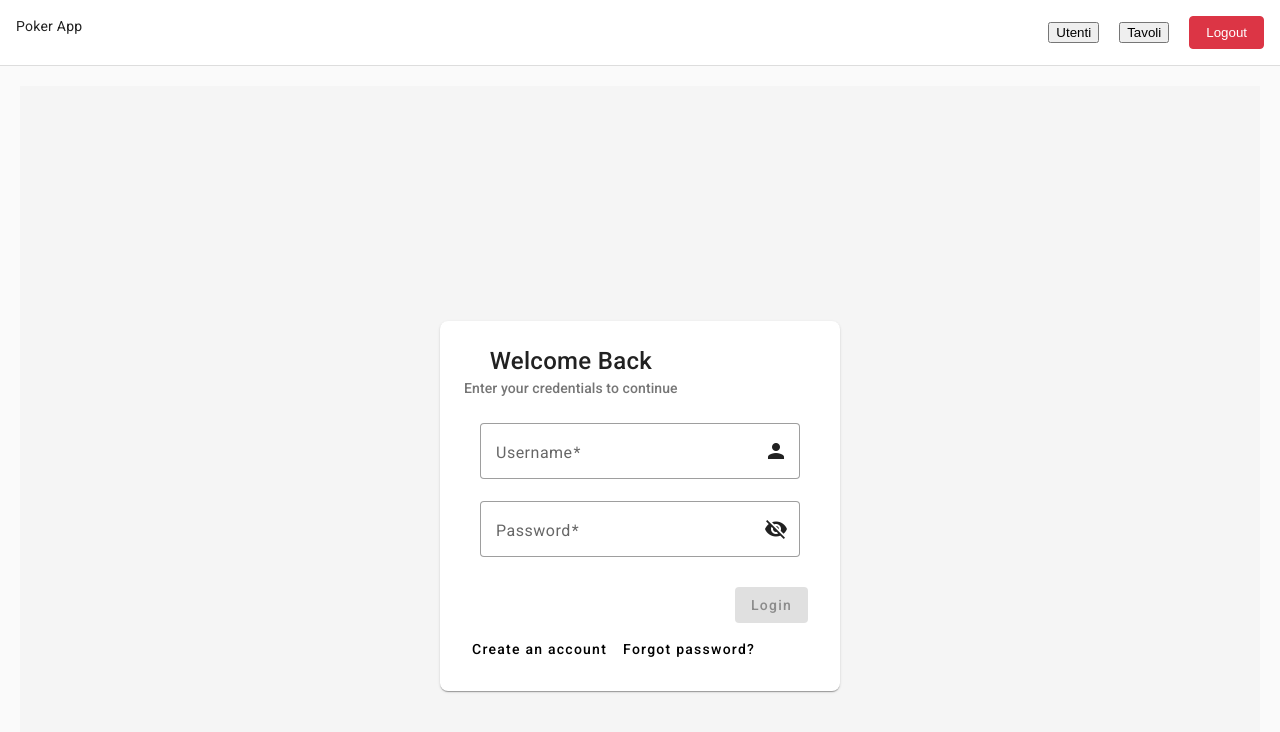
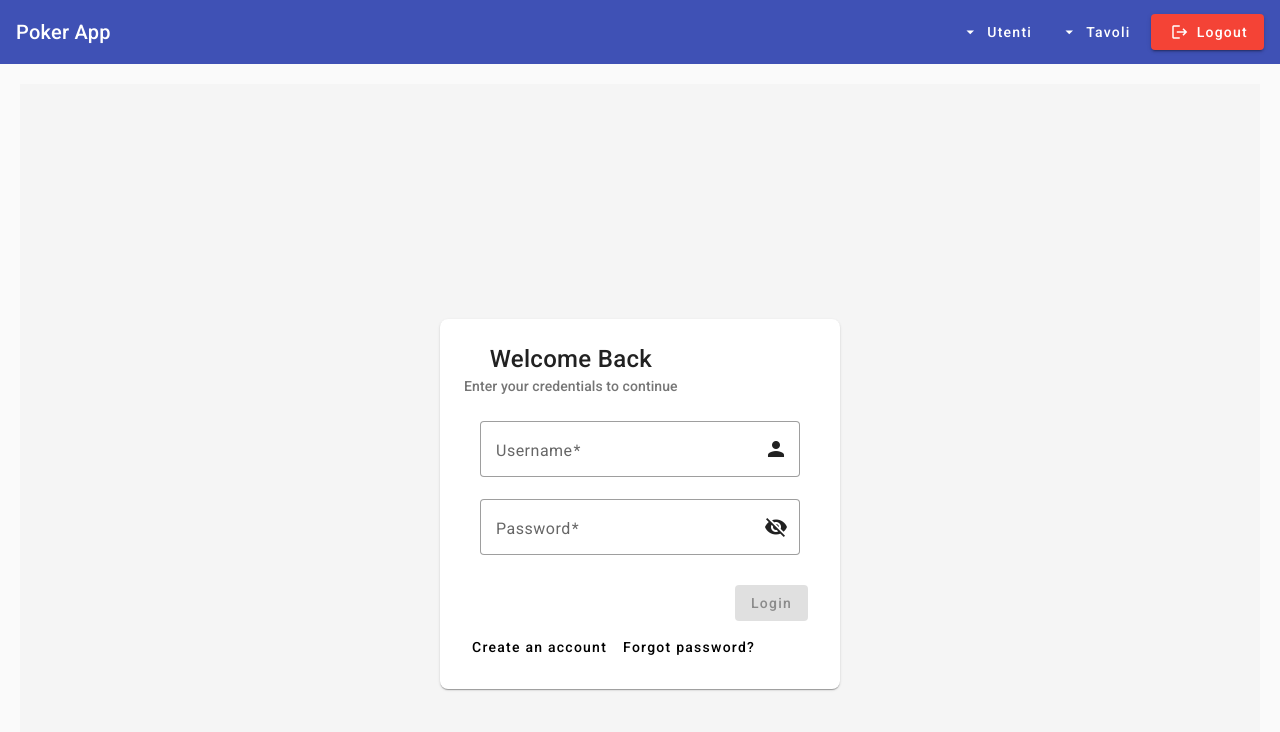
Before and after one commit to KloverDust/angular_workspace, an Angular app in the folder pokerfront/: page /login in a window 1280 px wide. Shown: the top 732 px of the page. Built offline with nearby package versions, Linux system fonts and the light colour scheme; sample sign-in values are in the browser's storage.

Commit message:
Fixed the navbar for angular material

```diff
--- a/pokerfront/src/app/components/navbar/navbar.component.html
+++ b/pokerfront/src/app/components/navbar/navbar.component.html
@@ -1,31 +1,56 @@
-<nav class="navbar">
-  <span class="brand">Poker App</span>
+<mat-toolbar color="primary">
+  <span>Poker App</span>
+  <span class="toolbar-spacer"></span>
 
-  <div class="nav-items">
-    <div class="nav-item" *ngIf="isLoggedIn()">
-      <button (click)="toggleDropdown('utenti')">Utenti</button>
-      <div class="dropdown" *ngIf="activeDropdown === 'utenti'">
-        <a [routerLink]="['/utenti']" (click)="closeDropdown()">Lista Utenti</a>
-        <a [routerLink]="['/utenti/nuovo']" (click)="closeDropdown()">Nuovo Utente</a>
-      </div>
-    </div>
+  <ng-container *ngIf="isLoggedIn()">
+    <!-- Users Menu -->
+    <button mat-button [matMenuTriggerFor]="utentiMenu">
+      Utenti
+      <mat-icon>arrow_drop_down</mat-icon>
+    </button>
+    <mat-menu #utentiMenu="matMenu">
+      <button mat-menu-item [routerLink]="['/utenti']">
+        <mat-icon>people</mat-icon>
+        <span>Lista Utenti</span>
+      </button>
+      <button mat-menu-item [routerLink]="['/utenti/nuovo']">
+        <mat-icon>person_add</mat-icon>
+        <span>Nuovo Utente</span>
+      </button>
+    </mat-menu>
 
-    <div class="nav-item" *ngIf="isLoggedIn()">
-      <button (click)="toggleDropdown('tavoli')">Tavoli</button>
-      <div class="dropdown" *ngIf="activeDropdown === 'tavoli'">
-        <a [routerLink]="['/tavoli']" (click)="closeDropdown()">Lista Tavoli</a>
-        <a [routerLink]="['/tavoli/nuovo']" (click)="closeDropdown()">Nuovo Tavolo</a>
-      </div>
-    </div>
+    <!-- Tables Menu -->
+    <button mat-button [matMenuTriggerFor]="tavoliMenu">
+      Tavoli
+      <mat-icon>arrow_drop_down</mat-icon>
+    </button>
+    <mat-menu #tavoliMenu="matMenu">
+      <button mat-menu-item [routerLink]="['/tavoli']">
+        <mat-icon>table_chart</mat-icon>
+        <span>Lista Tavoli</span>
+      </button>
+      <button mat-menu-item [routerLink]="['/tavoli/nuovo']">
+        <mat-icon>add_box</mat-icon>
+        <span>Nuovo Tavolo</span>
+      </button>
+    </mat-menu>
+  </ng-container>
 
-    <div class="auth-buttons">
-      <ng-container *ngIf="!isLoggedIn(); else loggedInButtons">
-        <button class="login-btn" (click)="login()">Accedi</button>
-        <button class="register-btn" (click)="register()">Registrati</button>
-      </ng-container>
-      <ng-template #loggedInButtons>
-        <button class="logout-btn" (click)="logout()">Logout</button>
-      </ng-template>
-    </div>
-  </div>
-</nav>
+  <!-- Auth Buttons -->
+  <ng-container *ngIf="!isLoggedIn(); else loggedInButtons">
+    <button mat-raised-button color="accent" (click)="login()" class="auth-button">
+      <mat-icon>login</mat-icon>
+      Accedi
+    </button>
+    <button mat-raised-button color="accent" (click)="register()" class="auth-button">
+      <mat-icon>person_add</mat-icon>
+      Registrati
+    </button>
+  </ng-container>
+  <ng-template #loggedInButtons>
+    <button mat-raised-button color="warn" (click)="logout()" class="auth-button">
+      <mat-icon>logout</mat-icon>
+      Logout
+    </button>
+  </ng-template>
+</mat-toolbar>
--- a/pokerfront/src/app/components/navbar/navbar.component.scss
+++ b/pokerfront/src/app/components/navbar/navbar.component.scss
@@ -76,3 +76,21 @@
     }
   }
 }
+
+.toolbar-spacer {
+  flex: 1 1 auto;
+}
+
+.auth-button {
+  margin-left: 8px;
+}
+
+mat-toolbar {
+  .mat-icon {
+    margin-left: 4px;
+  }
+}
+
+button[mat-button] {
+  margin: 0 4px;
+}
--- a/pokerfront/src/app/components/navbar/navbar.component.ts
+++ b/pokerfront/src/app/components/navbar/navbar.component.ts
@@ -1,7 +1,6 @@
 import { Component } from '@angular/core';
 import { CommonModule } from '@angular/common';
 import { RouterLink, Router } from '@angular/router';
-import { HostListener } from '@angular/core';
 import { MaterialModule } from '../../material.module';
 import { LoginService } from '../../service/login.service';
 
@@ -12,22 +11,11 @@ import { LoginService } from '../../service/login.service';
   templateUrl: './navbar.component.html',
   styleUrls: ['./navbar.component.scss']
 })
-
 export class NavbarComponent {
-  activeDropdown: string | null = null;
-
   constructor(
     private router: Router,
     private loginService: LoginService
   ) {}
-
-  @HostListener('document:click', ['$event'])
-  onDocumentClick(event: MouseEvent) {
-    const navbar = (event.target as HTMLElement).closest('.navbar');
-    if (!navbar) {
-      this.closeDropdown();
-    }
-  }
 
   isLoggedIn(): boolean {
     return this.loginService.isTokenValid();
@@ -35,20 +23,6 @@ export class NavbarComponent {
 
   getUserRole(): string | null {
     return this.loginService.getUserRole();
-  }
-
-  toggleDropdown(menu: string): void {
-    // If clicking the same menu that's already open, close it
-    if (this.activeDropdown === menu) {
-      this.activeDropdown = null;
-    } else {
-      // If clicking a different menu, open it (and close any other open menu)
-      this.activeDropdown = menu;
-    }
-  }
-
-  closeDropdown(): void {
-    this.activeDropdown = null;
   }
 
   login(): void {
```
